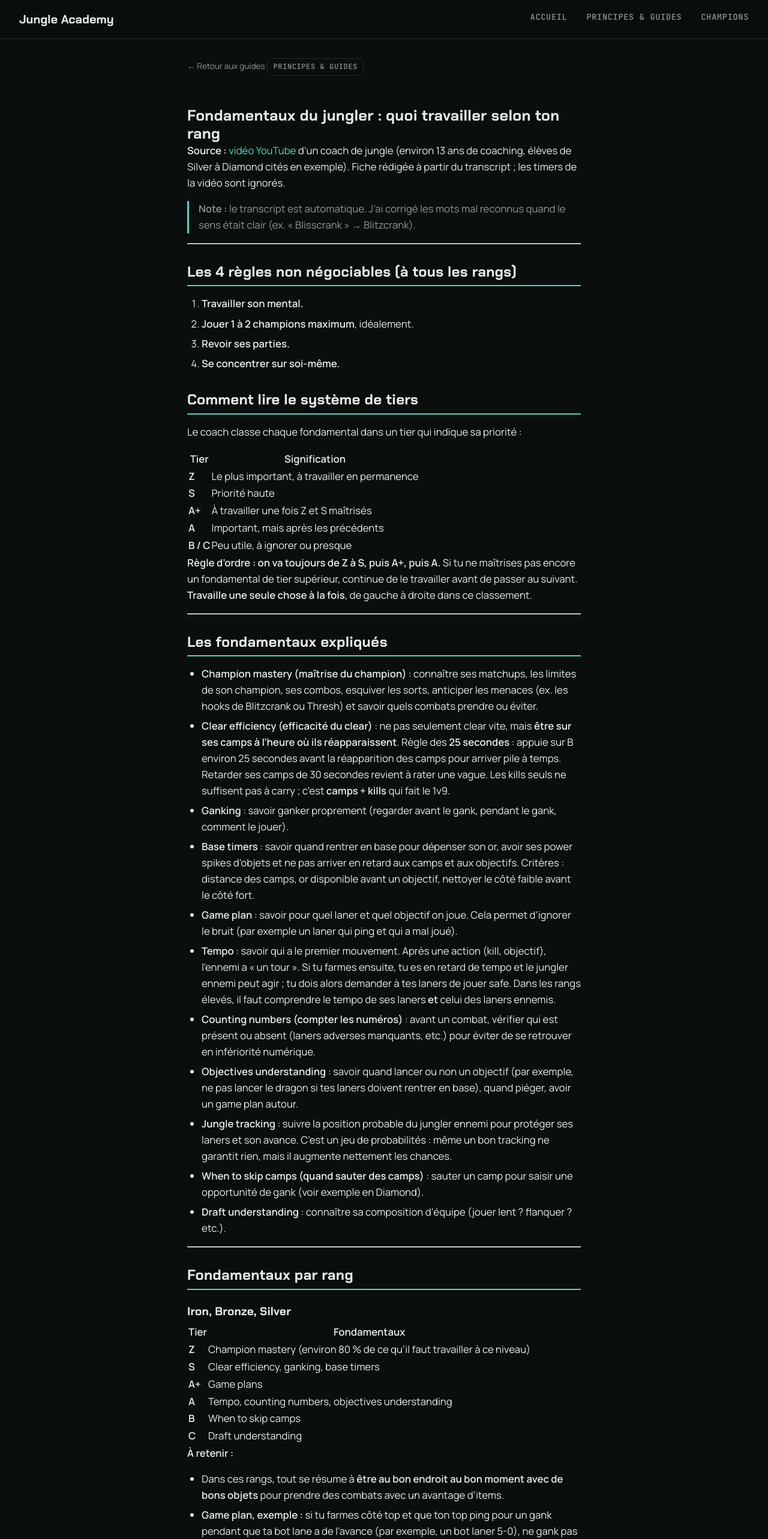
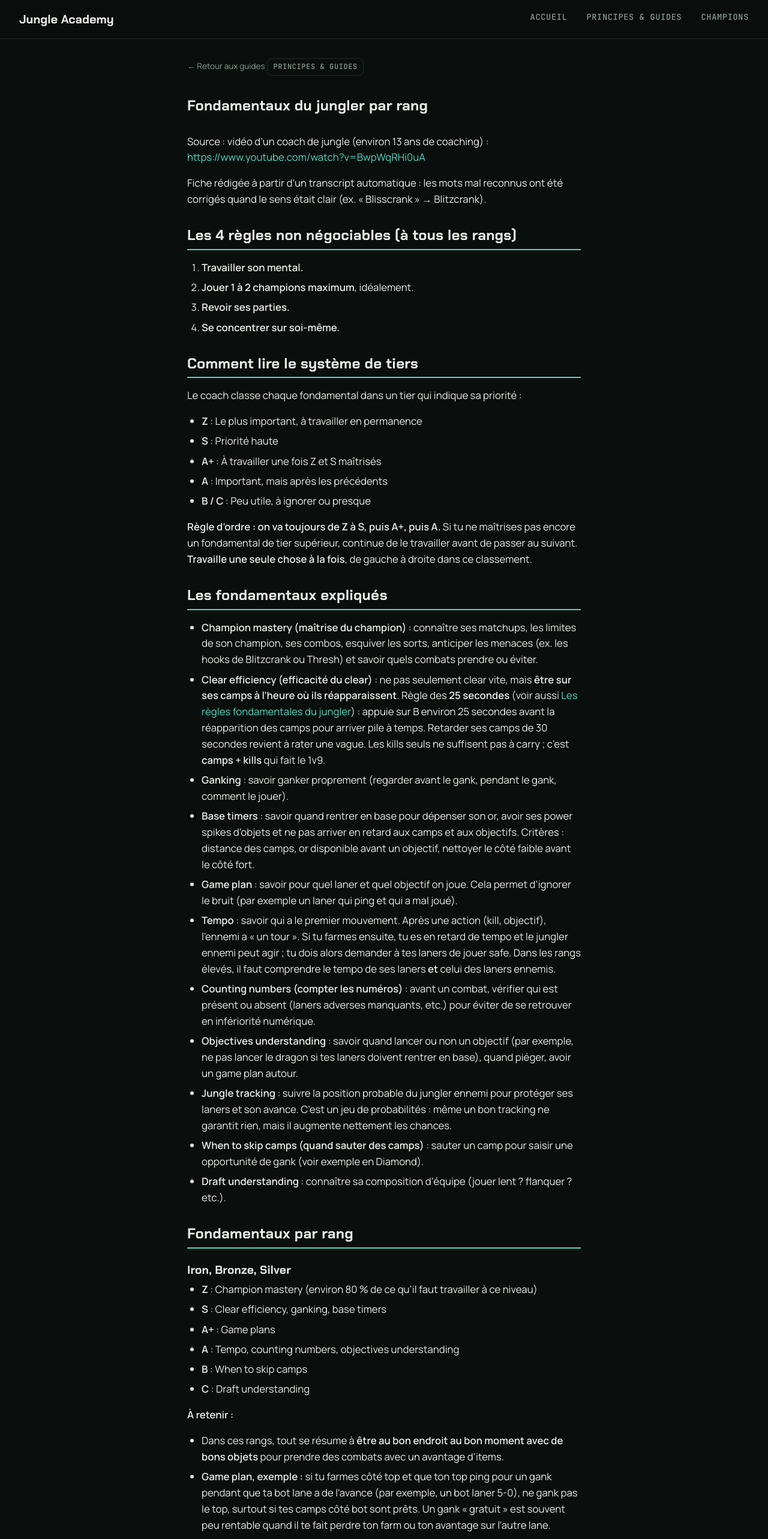
Before and after one commit to tlaforgue/website-league-of-legends, an Astro site: page /website-league-of-legends/guides/fondamentaux-jungle-par-rang in a window 1280 px wide. Shown: the top 2565 px of the page at 60% size. Built offline with nearby package versions, Linux system fonts and the light colour scheme; Astro itself is replaced by a stand-in of ours.

Commit message:
MAJ fondamentaux par rang

```diff
--- a/src/content/jungle-guides/fondamentaux-jungle-par-rang.md
+++ b/src/content/jungle-guides/fondamentaux-jungle-par-rang.md
@@ -1,10 +1,13 @@
-# Fondamentaux du jungler : quoi travailler selon ton rang
+---
+title: "Fondamentaux du jungler par rang"
+description: "Quoi travailler selon ton rang, d'Iron à Challenger : système de tiers (Z, S, A+), définition des fondamentaux et checklist de revue de partie."
+order: 3
+updatedDate: 2026-11-15
+---
 
-**Source :** [vidéo YouTube](https://www.youtube.com/watch?v=BwpWqRHi0uA) d'un coach de jungle (environ 13 ans de coaching, élèves de Silver à Diamond cités en exemple). Fiche rédigée à partir du transcript ; les timers de la vidéo sont ignorés.
+Source : vidéo d'un coach de jungle (environ 13 ans de coaching) : https://www.youtube.com/watch?v=BwpWqRHi0uA
 
-> **Note :** le transcript est automatique. J'ai corrigé les mots mal reconnus quand le sens était clair (ex. « Blisscrank » → Blitzcrank).
-
----
+Fiche rédigée à partir d'un transcript automatique : les mots mal reconnus ont été corrigés quand le sens était clair (ex. « Blisscrank » → Blitzcrank).
 
 ## Les 4 règles non négociables (à tous les rangs)
 
@@ -17,22 +20,18 @@
 
 Le coach classe chaque fondamental dans un tier qui indique sa priorité :
 
-| Tier | Signification |
-|------|---------------|
-| **Z** | Le plus important, à travailler en permanence |
-| **S** | Priorité haute |
-| **A+** | À travailler une fois Z et S maîtrisés |
-| **A** | Important, mais après les précédents |
-| **B / C** | Peu utile, à ignorer ou presque |
+- **Z** : Le plus important, à travailler en permanence
+- **S** : Priorité haute
+- **A+** : À travailler une fois Z et S maîtrisés
+- **A** : Important, mais après les précédents
+- **B / C** : Peu utile, à ignorer ou presque
 
 **Règle d'ordre : on va toujours de Z à S, puis A+, puis A.** Si tu ne maîtrises pas encore un fondamental de tier supérieur, continue de le travailler avant de passer au suivant. **Travaille une seule chose à la fois**, de gauche à droite dans ce classement.
-
----
 
 ## Les fondamentaux expliqués
 
 - **Champion mastery (maîtrise du champion)** : connaître ses matchups, les limites de son champion, ses combos, esquiver les sorts, anticiper les menaces (ex. les hooks de Blitzcrank ou Thresh) et savoir quels combats prendre ou éviter.
-- **Clear efficiency (efficacité du clear)** : ne pas seulement clear vite, mais **être sur ses camps à l'heure où ils réapparaissent**. Règle des **25 secondes** : appuie sur B environ 25 secondes avant la réapparition des camps pour arriver pile à temps. Retarder ses camps de 30 secondes revient à rater une vague. Les kills seuls ne suffisent pas à carry ; c'est **camps + kills** qui fait le 1v9.
+- **Clear efficiency (efficacité du clear)** : ne pas seulement clear vite, mais **être sur ses camps à l'heure où ils réapparaissent**. Règle des **25 secondes** (voir aussi [Les règles fondamentales du jungler](regles-fondamentales-jungle)) : appuie sur B environ 25 secondes avant la réapparition des camps pour arriver pile à temps. Retarder ses camps de 30 secondes revient à rater une vague. Les kills seuls ne suffisent pas à carry ; c'est **camps + kills** qui fait le 1v9.
 - **Ganking** : savoir ganker proprement (regarder avant le gank, pendant le gank, comment le jouer).
 - **Base timers** : savoir quand rentrer en base pour dépenser son or, avoir ses power spikes d'objets et ne pas arriver en retard aux camps et aux objectifs. Critères : distance des camps, or disponible avant un objectif, nettoyer le côté faible avant le côté fort.
 - **Game plan** : savoir pour quel laner et quel objectif on joue. Cela permet d'ignorer le bruit (par exemple un laner qui ping et qui a mal joué).
@@ -43,20 +42,16 @@ Le coach classe chaque fondamental dans un tier qui indique sa priorité :
 - **When to skip camps (quand sauter des camps)** : sauter un camp pour saisir une opportunité de gank (voir exemple en Diamond).
 - **Draft understanding** : connaître sa composition d'équipe (jouer lent ? flanquer ? etc.).
 
----
-
 ## Fondamentaux par rang
 
 ### Iron, Bronze, Silver
 
-| Tier | Fondamentaux |
-|------|--------------|
-| **Z** | Champion mastery (environ 80 % de ce qu'il faut travailler à ce niveau) |
-| **S** | Clear efficiency, ganking, base timers |
-| **A+** | Game plans |
-| **A** | Tempo, counting numbers, objectives understanding |
-| **B** | When to skip camps |
-| **C** | Draft understanding |
+- **Z** : Champion mastery (environ 80 % de ce qu'il faut travailler à ce niveau)
+- **S** : Clear efficiency, ganking, base timers
+- **A+** : Game plans
+- **A** : Tempo, counting numbers, objectives understanding
+- **B** : When to skip camps
+- **C** : Draft understanding
 
 **À retenir :**
 - Dans ces rangs, tout se résume à **être au bon endroit au bon moment avec de bons objets** pour prendre des combats avec un avantage d'items.
@@ -68,26 +63,22 @@ Le coach classe chaque fondamental dans un tier qui indique sa priorité :
 
 ### Gold, Platinum
 
-| Tier | Fondamentaux |
-|------|--------------|
-| **Z** | Champion mastery (revoir son micro, utiliser un programme de replay) |
-| **S** | Clear efficiency, ganking, base timers |
-| **A+** | Game plans, **jungle tracking** (nouveau) |
-| **A** | Counting numbers, tempo, objectives understanding |
-| **B** | When to skip camps (full clear suffit, pas d'invade) |
-| **C** | Draft understanding |
+- **Z** : Champion mastery (revoir son micro, utiliser un programme de replay)
+- **S** : Clear efficiency, ganking, base timers
+- **A+** : Game plans, **jungle tracking** (nouveau)
+- **A** : Counting numbers, tempo, objectives understanding
+- **B** : When to skip camps (full clear suffit, pas d'invade)
+- **C** : Draft understanding
 
 **Ce qui change :** les joueurs ont maintenant plus de conscience de la minimap, donc le jungle tracking devient utile pour **conserver** ton avance. Si tu te fais outnumber et que tu prends un combat dans la rivière, tu perds. Si les objectifs ne sont pas un point faible, ne les travaille pas en priorité.
 
 ### Emerald (« l'Elo Hell »)
 
-| Tier | Fondamentaux |
-|------|--------------|
-| **Z** | Champion mastery |
-| **S** | Clear efficiency, counting numbers, tempo, base timers |
-| **A+** | Ganking, jungle tracking, game plans, objectives understanding |
-| **A** | When to skip camps |
-| **B** | Draft understanding |
+- **Z** : Champion mastery
+- **S** : Clear efficiency, counting numbers, tempo, base timers
+- **A+** : Ganking, jungle tracking, game plans, objectives understanding
+- **A** : When to skip camps
+- **B** : Draft understanding
 
 **À retenir :**
 - **Règle des 25 secondes** : sois toujours à l'heure sur tes camps. Cela garde ton avance en CS et t'évite de faire des plays au hasard : si tu rates la règle, il faut que le play soit sûr à 100 %.
@@ -100,12 +91,10 @@ Le coach classe chaque fondamental dans un tier qui indique sa priorité :
 
 ### Diamond
 
-| Tier | Fondamentaux |
-|------|--------------|
-| **Z** | Champion mastery |
-| **S** | Clear efficiency, counting numbers, tempo, base timers |
-| **A+** | Jungle tracking, game plans, ganking, **when to skip camps** (monte d'un cran), objectives understanding |
-| **A** | Draft understanding |
+- **Z** : Champion mastery
+- **S** : Clear efficiency, counting numbers, tempo, base timers
+- **A+** : Jungle tracking, game plans, ganking, **when to skip camps** (monte d'un cran), objectives understanding
+- **A** : Draft understanding
 
 **Exemple de skip camp :** tes laners sont morts et le laner ennemi doit pousser sa vague pour rentrer en base. Si tu as fini ton full clear et que tu peux prendre Gromp, **saute ce camp et gank le laner ennemi** : c'est la seule occasion de le tuer avant qu'il crash la vague et rentre. Même chose en mid et late game : avant un objectif, tu peux sauter ton dernier camp et synchroniser ton arrivée avec une vague.
 
@@ -113,11 +102,9 @@ Le coach classe chaque fondamental dans un tier qui indique sa priorité :
 
 ### Master
 
-| Tier | Fondamentaux |
-|------|--------------|
-| **Z** | Champion mastery (« impossible de monter sans »), pas seulement les fondamentaux |
-| **S** | **Tempo, counting numbers, jungle tracking** (priorités de gauche à droite), puis objectives understanding, base timers, clear efficiency |
-| **A+** | Ganking, when to skip camps, game plans, **draft understanding** |
+- **Z** : Champion mastery (« impossible de monter sans »), pas seulement les fondamentaux
+- **S** : **Tempo, counting numbers, jungle tracking** (priorités de gauche à droite), puis objectives understanding, base timers, clear efficiency
+- **A+** : Ganking, when to skip camps, game plans, **draft understanding**
 
 **À retenir :**
 - **Counting numbers :** avant chaque combat, demande-toi si les laners ennemis manquent sur la carte. Fais-le systématiquement et ça devient une habitude.
@@ -132,21 +119,19 @@ Le coach classe chaque fondamental dans un tier qui indique sa priorité :
 - **A+ :** game plans, ganking, when to skip camps, draft understanding.
 - Plus on monte, plus il faut être bon **partout**. Il s'agit de passer chaque fondamental d'un niveau à un niveau supérieur (par exemple du niveau 20 au niveau 25) en construisant de la mémoire musculaire.
 
----
-
 ## Conclusion du coach
 
 - League of Legends est comme un jeu de combat : on construit des **habitudes**, qui sont les fondamentaux. Si on est bon en combat et sur les fondamentaux, on monte.
 - Pour la plupart des rangs, maîtriser **Z, S et A+** suffit.
 - Toujours **revoir ses parties** et **se fixer un objectif clair avant de commencer la journée**.
-- Le coach propose ses cours et un boot camp (vendus séparément) pour approfondir ; je ne les ai pas détaillés ici.
+- Le coach propose ses cours et un boot camp (vendus séparément) pour approfondir ; non détaillés ici.
 
 ## Checklist de revue de partie (résumé de la vidéo)
 
-- [ ] Ai-je été à l'heure sur mes camps (règle des 25 secondes) ?
-- [ ] Mes retours en base étaient-ils bien chronométrés (or dépensé, objets à temps) ?
-- [ ] Mes ganks suivaient-ils un game plan (lane qui gagne, camps prêts) ?
-- [ ] Avant mes morts, ai-je compté les numéros ?
-- [ ] Savais-je qui avait le tempo (moi, mes laners, l'ennemi) ?
-- [ ] Où était le jungler ennemi et mes laners étaient-ils prévenus ?
-- [ ] Ai-je bien joué mon champion (matchup, combos, esquives) ?
+- Ai-je été à l'heure sur mes camps (règle des 25 secondes) ?
+- Mes retours en base étaient-ils bien chronométrés (or dépensé, objets à temps) ?
+- Mes ganks suivaient-ils un game plan (lane qui gagne, camps prêts) ?
+- Avant mes morts, ai-je compté les numéros ?
+- Savais-je qui avait le tempo (moi, mes laners, l'ennemi) ?
+- Où était le jungler ennemi et mes laners étaient-ils prévenus ?
+- Ai-je bien joué mon champion (matchup, combos, esquives) ?
```
